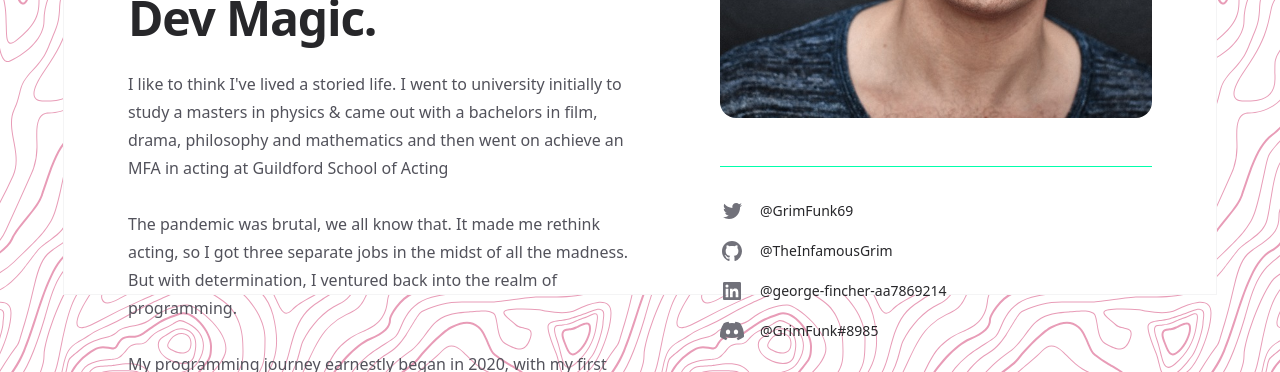
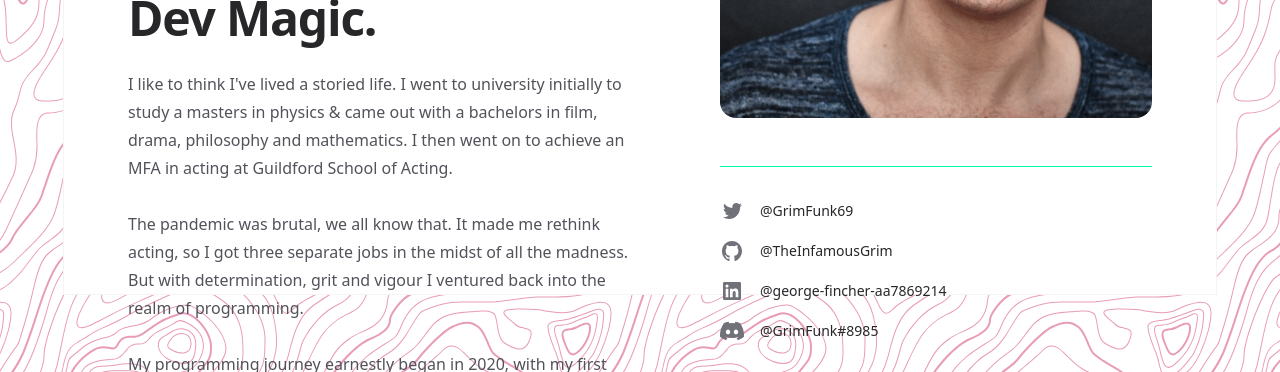
Before and after one commit to TheInfamousGrim/nextjs-personal-site, a Next.js app: page /about in a window 1280 px wide. Shown: the part 506-878 px from the top of the page. Built offline with nearby package versions, Linux system fonts and the light colour scheme.

Commit message:
Style 💄: Improved timeline to fit theme.
Setup the timeline to have a similar theme to the rest of the cards I
have on the site.

Changed the tailwind config to !important mode so that I can override,
library classes.

```diff
--- a/app/about/page.tsx
+++ b/app/about/page.tsx
@@ -85,14 +85,15 @@ export default function About() {
               <p>
                 I like to think I've lived a storied life. I went to university
                 initially to study a masters in physics & came out with a
-                bachelors in film, drama, philosophy and mathematics and then
-                went on achieve an MFA in acting at Guildford School of Acting
+                bachelors in film, drama, philosophy and mathematics. I then
+                went on to achieve an MFA in acting at Guildford School of
+                Acting.
               </p>
               <p>
                 The pandemic was brutal, we all know that. It made me rethink
                 acting, so I got three separate jobs in the midst of all the
-                madness. But with determination, I ventured back into the realm
-                of programming.
+                madness. But with determination, grit and vigour I ventured back
+                into the realm of programming.
               </p>
               <p>
                 My programming journey earnestly began in 2020, with my first
--- a/app/experience/page.tsx
+++ b/app/experience/page.tsx
@@ -101,9 +101,11 @@ function ExperienceCard({ experience }: { experience: ExperienceTypes }) {
       contentStyle={{
         background: '#FB6A82',
         color: '#fff',
+        backgroundImage: `url(${topographyAquamarine.src})`,
       }}
       contentArrowStyle={{ borderRight: '7px solid #fb6a82' }}
       date={experience.date}
+      dateClassName="rounded-md bg-[#ffffff33] p-2 backdrop-blur-[10px] text-zinc-800 dark:text-zinc-100 text-bold opacity-100"
       iconStyle={{ background: experience.iconBg, borderColor: '#00FFAB' }}
       icon={
         <div className="flex h-full w-full items-center justify-center">
@@ -115,6 +117,7 @@ function ExperienceCard({ experience }: { experience: ExperienceTypes }) {
         </div>
       }
     >
+      <div className="mb-2 rounded-md bg-[#ffffff33] p-2 backdrop-blur-[10px]">
         <div className="py-5">
           <h3 className="text-xl font-semibold leading-6 text-zinc-100">
             {experience.title}
@@ -138,6 +141,7 @@ function ExperienceCard({ experience }: { experience: ExperienceTypes }) {
               </li>
             ))}
           </ul>
+        </div>
       </div>
     </VerticalTimelineElement>
   );
--- a/tailwind.config.js
+++ b/tailwind.config.js
@@ -6,6 +6,7 @@ module.exports = {
     "./pages/**/*.{js,ts,jsx,tsx}",
     "./components/**/*.{js,ts,jsx,tsx}",
   ],
+  important: true,
   darkMode: 'class',
   theme: {
     extend: {
```
Lines whose indentation alone changed are shown as unchanged.
